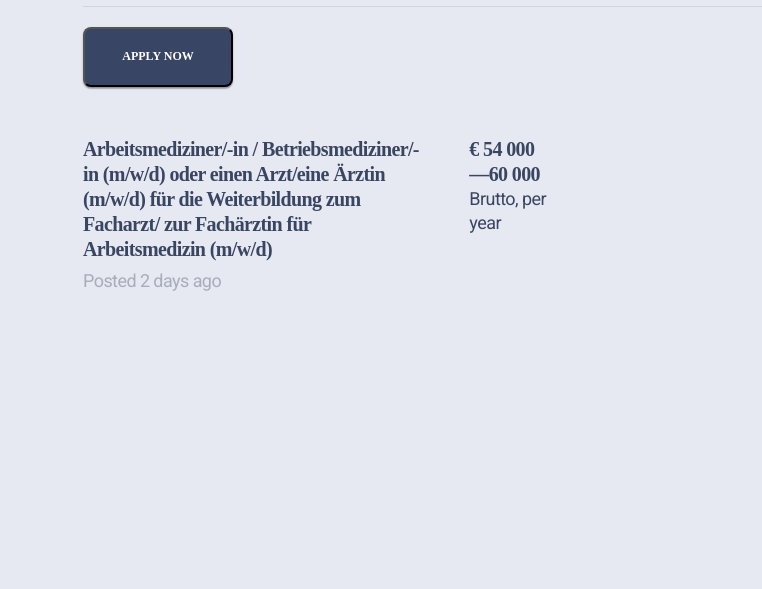
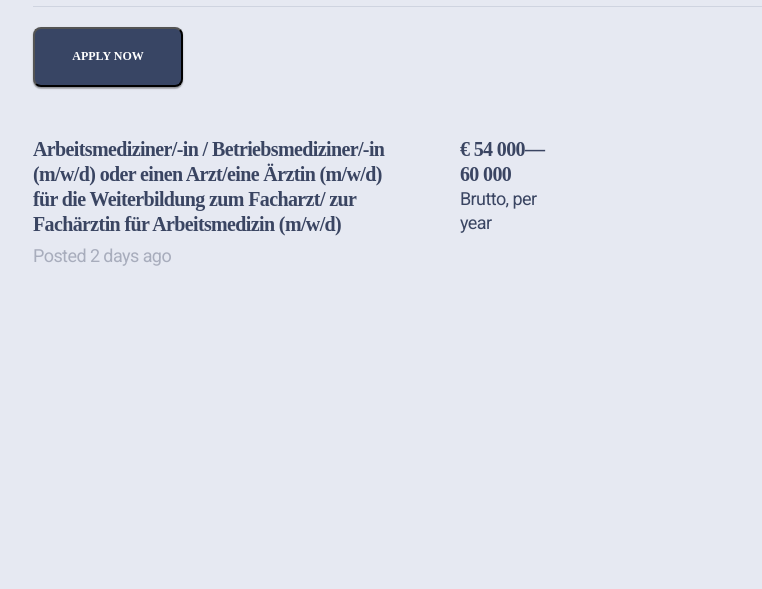
Before and after one commit to vadym-bess/job-tutorial-desctop, a plain HTML site: page secondpage.html in a window 1280 px wide. Shown: the part 211-800 px from the top of the page, without its empty margins (267-1029 px from the left). Drawn offline with nearby package versions, Linux system fonts and the light colour scheme.

Commit message:
kdfjhgkfjgjdf

```diff
--- a/sass/pages/_secondpage.scss
+++ b/sass/pages/_secondpage.scss
@@ -33,7 +33,7 @@ body {
     height: 100%;
     background: #E6E9F2;
     padding-top: 56px;
-    padding-left: 350px;
+    padding-left: 300px;
     padding-bottom: 162px;
     padding-right: 465px;
     margin: 0;
```
Also changed, not shown: css/secondpage.css, css/secondpage.min.css.
